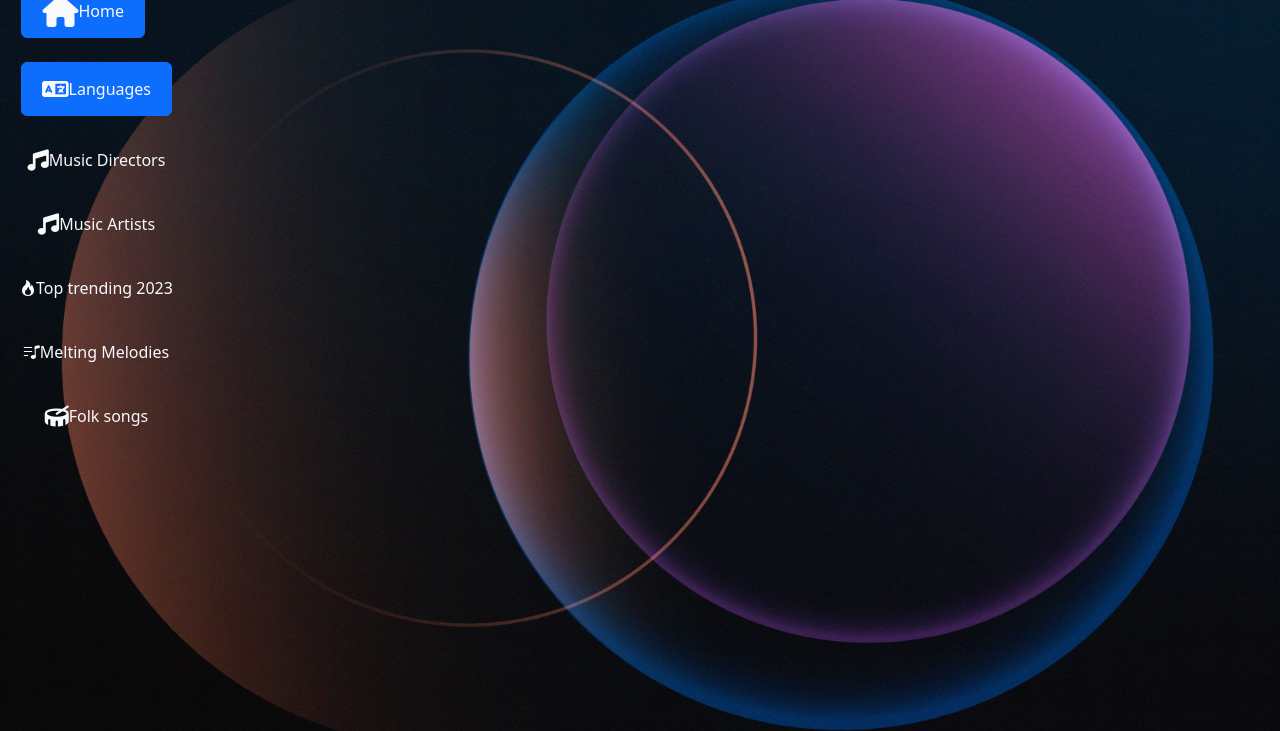
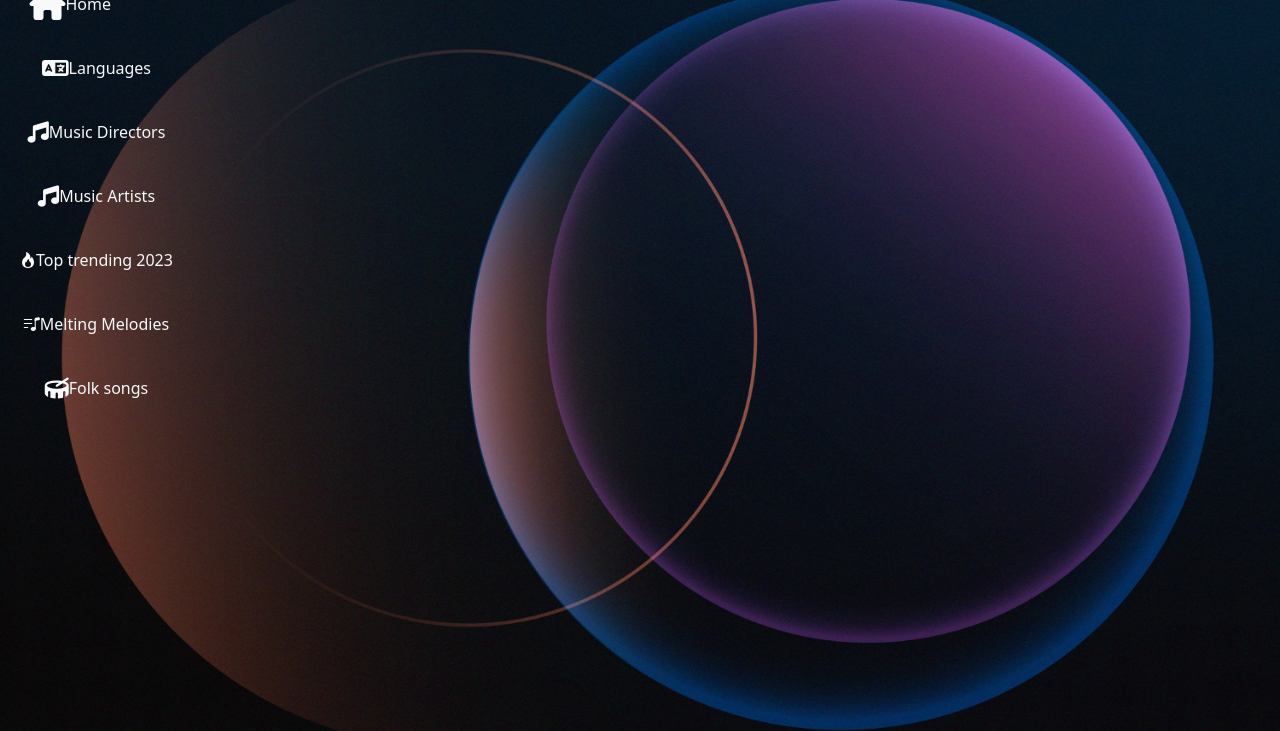
Before and after one commit to sathish2003-pixel/Spotstar, a plain HTML site: page html/songs.html in a window 1280 px wide. Shown: the part 69-800 px from the top of the page. Drawn offline with nearby package versions, Linux system fonts and the light colour scheme.

Commit message:
added new file

```diff
--- a/html/songs.html
+++ b/html/songs.html
@@ -72,10 +72,10 @@
                 <img src="../images/spotstar-high-resolution-logo-black-transparent.png"  alt="Bootstrap" width="150px">
                 <br>
 
-                <button class="btn btn-primary" type="button"><a class="nav-link active text-light" aria-current="page" href="#"><i class="fa-solid fa-house fa-2xl"></i>Home</a></button>
+                <a class="nav-link active text-light" aria-current="page" href="#"><i class="fa-solid fa-house fa-2xl"></i>Home</a></button>
               </li><br>
               <li class="nav-item">
-                <button class="btn btn-primary" type="button"><a class="nav-link text-light" href="#" style="float: left;"><i class="fa-solid fa-language fa-lg"></i>Languages</a></button>
+                <a class="nav-link text-light" href="#" style="float: left;"><i class="fa-solid fa-language fa-lg"></i>Languages</a></button>
               </li><br>
               <li class="nav-item">
                 <a class="nav-link text-light" style="float: right;"><i class="fa-solid fa-music fa-lg"></i>Music Directors</a>
```
Also changed, not shown: html/indeex.html (added, +12 -0 lines).
